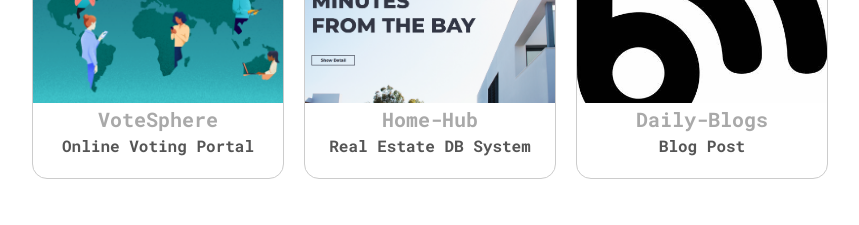
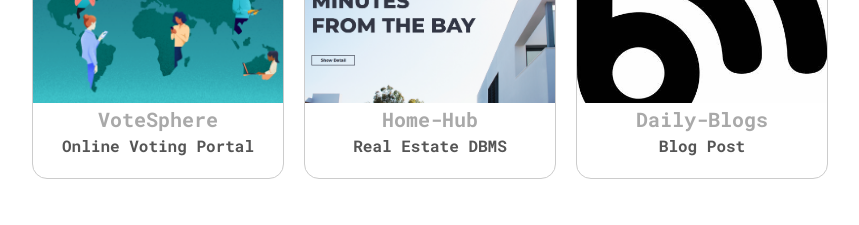
Before and after one commit to harsh031104/portfolio-website, a React (Vite) app: page / in a window 1280 px wide. Shown: the part 1120-1345 px from the top of the page, without its empty margins (210-1069 px from the left). Built offline with nearby package versions, Linux system fonts and the light colour scheme.

Commit message:
project name change

```diff
--- a/src/sections/Projects/Projects.jsx
+++ b/src/sections/Projects/Projects.jsx
@@ -91,7 +91,7 @@ function Projects() {
             src={estatea}
             link="https://github.com/harsh031104/Real-Estate-Database-website"
             h3="Home-Hub"
-            p="Real Estate DB System"
+            p="Real Estate DBMS"
           />
         </motion.div>
         {/* Card 3: Moves Left */}
```
